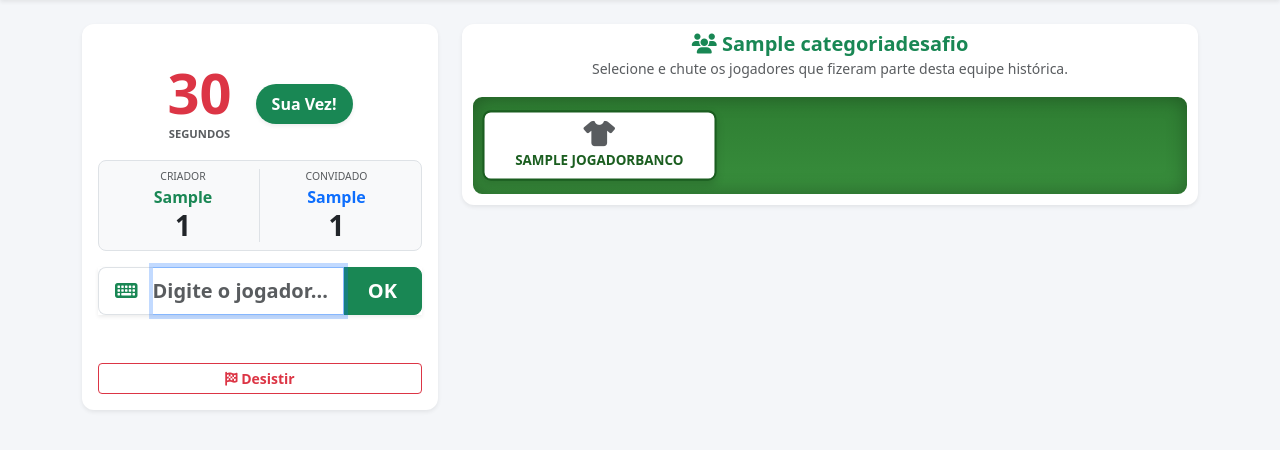
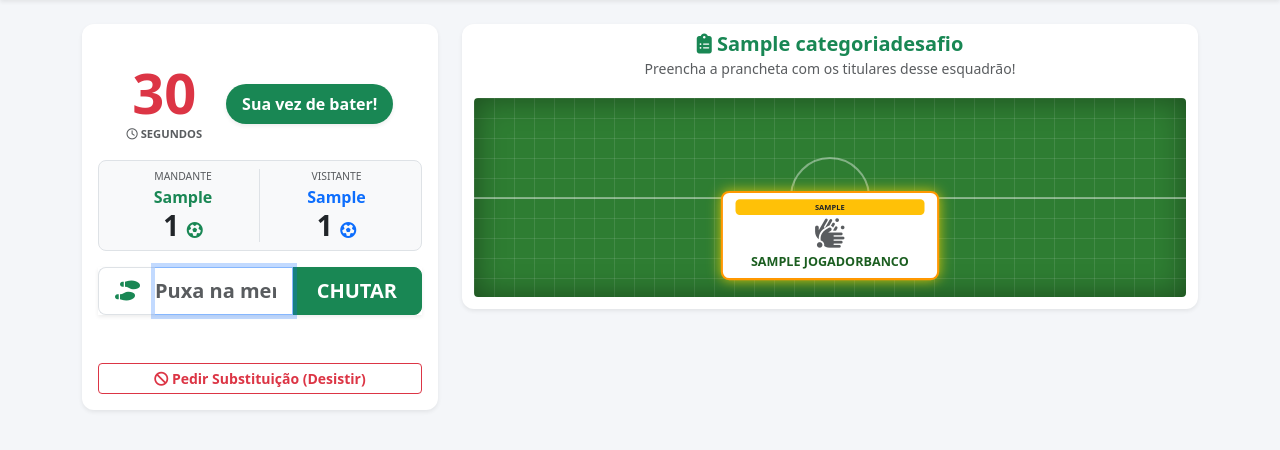
Before and after one commit to JullioDutra/BolaoCopa, a Django app: page /duelos/jogo/1/ in a window 1280 px wide. Shown: the part 62-512 px from the top of the page. Run offline with Django 5.2, Linux system fonts and the light colour scheme; a user stored in the database is signed in; tables that the repository leaves empty hold one stand-in row (values such as "Sample post").

Commit message:
Update game page title and styles

```diff
--- a/templates/duelos/jogo_elenco.html
+++ b/templates/duelos/jogo_elenco.html
@@ -1,50 +1,101 @@
 {% extends 'base.html' %}
 
-{% block title %}Duelo: Elencos clássicos{% endblock %}
+{% block title %}Prancheta do Professor - Cartolândia{% endblock %}
 
 {% block content %}
 <style>
     body { padding-bottom: 90px; }
 
+    /* O Gramado Tático */
     .campinho-bg {
-        background: linear-gradient(180deg, #2e7d32 0%, #388e3c 100%);
-        border: 3px solid white;
-        border-radius: 12px;
+        background: #2e7d32;
+        /* Textura de grama cortada */
+        background-image:
+            linear-gradient(rgba(255,255,255,.1) 1px, transparent 1px),
+            linear-gradient(90deg, rgba(255,255,255,.1) 1px, transparent 1px);
+        background-size: 20px 20px;
+        border: 4px solid white;
+        border-radius: 8px;
         position: relative;
-        padding: 15px;
-        box-shadow: inset 0 0 20px rgba(0,0,0,0.3);
+        padding: 20px 10px;
+        display: flex;
+        flex-direction: column;
+        gap: 15px;
+        box-shadow: inset 0 0 30px rgba(0,0,0,0.4);
+        overflow: hidden;
     }
 
-    .pitch-grid {
-        display: grid;
-        grid-template-columns: repeat(3, 1fr);
+    /* Linha de meio campo */
+    .campinho-bg::before {
+        content: '';
+        position: absolute;
+        top: 50%;
+        left: 0;
+        right: 0;
+        height: 2px;
+        background: rgba(255, 255, 255, 0.4);
+    }
+
+    /* Círculo central */
+    .campinho-bg::after {
+        content: '';
+        position: absolute;
+        top: 50%;
+        left: 50%;
+        transform: translate(-50%, -50%);
+        width: 80px;
+        height: 80px;
+        border: 2px solid rgba(255, 255, 255, 0.4);
+        border-radius: 50%;
+    }
+
+    .pitch-row {
+        display: flex;
+        justify-content: center;
         gap: 8px;
-        justify-items: center;
+        width: 100%;
+        z-index: 1; /* Fica acima das linhas do campo */
     }
 
     .jogador-slot {
-        background: rgba(255, 255, 255, 0.95);
-        border: 2px dashed #a5d6a7;
+        background: rgba(255, 255, 255, 0.9);
+        border: 2px solid #a5d6a7;
         border-radius: 8px;
-        padding: 8px 4px;
+        padding: 6px 2px;
         text-align: center;
         font-weight: bold;
-        width: 100%;
-        font-size: 0.8rem;
+        flex: 1;
+        min-width: 0; /* Ajuda a não quebrar no mobile */
+        max-width: 23%; /* Garante que caibam 4 na defesa */
+        font-size: 0.75rem;
         transition: all 0.3s ease;
         display: flex;
         flex-direction: column;
         align-items: center;
         justify-content: center;
+        box-shadow: 0 2px 5px rgba(0,0,0,0.3);
     }
 
     .jogador-revelado {
         background: #ffffff !important;
-        border-style: solid;
-        border-color: var(--verde-escuro);
+        border-color: #ffd700;
         color: var(--verde-escuro);
         transform: scale(1.05);
-        box-shadow: 0 4px 8px rgba(0,0,0,0.15);
+        box-shadow: 0 0 12px rgba(255, 215, 0, 0.8);
+    }
+
+    .posicao-badge {
+        font-size: 0.45rem;
+        text-transform: uppercase;
+        background: var(--bs-gray-300);
+        border-radius: 4px;
+        padding: 2px 4px;
+        margin-bottom: 4px;
+        color: #333;
+        width: 90%;
+        white-space: nowrap;
+        overflow: hidden;
+        text-overflow: ellipsis;
     }
 
     .status-vez-badge {
@@ -66,9 +117,9 @@
             z-index: 1050;
             border-top: 2px solid var(--verde-escuro);
         }
-        .jogador-slot i { font-size: 1.2rem !important; }
-        .jogador-slot span { font-size: 0.7rem; }
-        .campinho-bg { min-height: auto; }
+        .jogador-slot i { font-size: 1.1rem !important; margin-bottom: 2px !important; }
+        .jogador-slot span.nome-real { font-size: 0.65rem; }
+        .jogador-slot span.nome-oculto { font-size: 0.7rem; }
     }
 </style>
 
@@ -80,57 +131,105 @@
 
 <div class="row mt-3">
 
+    <!-- LADO ESQUERDO: O GRAMADO -->
     <div class="col-md-8 order-1 order-md-2 mb-4">
         <div class="card card-clean shadow-sm p-2 border-0">
             <div class="text-center mb-3">
-                <h5 class="fw-bold text-success mb-1"><i class="fa-solid fa-users"></i> {{ partida.categoria.titulo }}</h5>
-                <p class="text-muted small lh-sm mb-0">Selecione e chute os jogadores que fizeram parte desta equipe histórica.</p>
+                <h5 class="fw-bold text-success mb-1"><i class="fa-solid fa-clipboard-list"></i> {{ partida.categoria.titulo }}</h5>
+                <p class="text-muted small lh-sm mb-0">Preencha a prancheta com os titulares desse esquadrão!</p>
             </div>
 
             <div class="campinho-bg">
-                <div class="pitch-grid">
+                <!-- LINHA 4: ATAQUE (Itens 9, 10, 11) -->
+                <div class="pitch-row">
                     {% for item in partida.categoria.itens.all %}
-                    <div class="jogador-slot" id="slot-{{ item.id }}">
-                        <i class="fa-solid fa-shirt fs-4 mb-1 d-block text-muted"></i>
-                        <span class="nome-oculto">????</span>
-                        <span class="nome-real d-none text-uppercase text-truncate w-100 px-1">{{ item.get_nome }}</span>
-                    </div>
+                        {% if forloop.counter > 8 %}
+                        <div class="jogador-slot" id="slot-{{ item.id }}">
+                            <span class="posicao-badge">{{ item.posicao_tatica }}</span>
+                            <i class="fa-solid fa-shirt fs-3 mb-1 text-muted"></i>
+                            <span class="nome-oculto">????</span>
+                            <span class="nome-real d-none text-uppercase text-truncate w-100 px-1">{{ item.get_nome }}</span>
+                        </div>
+                        {% endif %}
+                    {% endfor %}
+                </div>
+
+                <!-- LINHA 3: MEIO-CAMPO (Itens 6, 7, 8) -->
+                <div class="pitch-row" style="margin-top: 10px;">
+                    {% for item in partida.categoria.itens.all %}
+                        {% if forloop.counter > 5 and forloop.counter <= 8 %}
+                        <div class="jogador-slot" id="slot-{{ item.id }}">
+                            <span class="posicao-badge">{{ item.posicao_tatica }}</span>
+                            <i class="fa-solid fa-shirt fs-3 mb-1 text-muted"></i>
+                            <span class="nome-oculto">????</span>
+                            <span class="nome-real d-none text-uppercase text-truncate w-100 px-1">{{ item.get_nome }}</span>
+                        </div>
+                        {% endif %}
+                    {% endfor %}
+                </div>
+
+                <!-- LINHA 2: DEFESA (Itens 2, 3, 4, 5) -->
+                <div class="pitch-row" style="margin-top: 10px;">
+                    {% for item in partida.categoria.itens.all %}
+                        {% if forloop.counter > 1 and forloop.counter <= 5 %}
+                        <div class="jogador-slot" id="slot-{{ item.id }}">
+                            <span class="posicao-badge">{{ item.posicao_tatica }}</span>
+                            <i class="fa-solid fa-shirt fs-3 mb-1 text-muted"></i>
+                            <span class="nome-oculto">????</span>
+                            <span class="nome-real d-none text-uppercase text-truncate w-100 px-1">{{ item.get_nome }}</span>
+                        </div>
+                        {% endif %}
+                    {% endfor %}
+                </div>
+
+                <!-- LINHA 1: GOLEIRO (Item 1) -->
+                <div class="pitch-row" style="margin-top: 10px;">
+                    {% for item in partida.categoria.itens.all %}
+                        {% if forloop.counter == 1 %}
+                        <div class="jogador-slot" id="slot-{{ item.id }}" style="max-width: 30%; border-color: #ff9800;">
+                            <span class="posicao-badge bg-warning text-dark">{{ item.posicao_tatica }}</span>
+                            <i class="fa-solid fa-hands-bubbles fs-3 mb-1 text-muted"></i>
+                            <span class="nome-oculto">????</span>
+                            <span class="nome-real d-none text-uppercase text-truncate w-100 px-1">{{ item.get_nome }}</span>
+                        </div>
+                        {% endif %}
                     {% endfor %}
                 </div>
             </div>
         </div>
     </div>
 
+    <!-- LADO DIREITO: PLACAR E CHUTES -->
     <div class="col-md-4 order-2 order-md-1 mb-4">
         <div class="card card-clean p-3 text-center shadow-sm h-100 border-0">
 
             <div class="d-flex justify-content-center align-items-center gap-4 mb-3 mt-md-4">
                 <div>
                     <h1 class="display-4 fw-bold text-danger mb-0 lh-1" id="timer">30</h1>
-                    <small class="text-muted fw-bold text-uppercase" style="font-size: 0.7rem;">Segundos</small>
+                    <small class="text-muted fw-bold text-uppercase" style="font-size: 0.7rem;"><i class="fa-regular fa-clock"></i> Segundos</small>
                 </div>
-                <div id="status-vez" class="status-vez-badge bg-light text-muted">Conectando...</div>
+                <div id="status-vez" class="status-vez-badge bg-light text-muted">No Vestiário...</div>
             </div>
 
             <div class="d-flex justify-content-between mb-3 bg-light p-2 rounded-3 border">
                 <div class="text-center w-50 border-end">
-                    <small class="d-block text-muted text-uppercase" style="font-size: 0.65rem;">Criador</small>
+                    <small class="d-block text-muted text-uppercase" style="font-size: 0.65rem;">Mandante</small>
                     <span class="fw-bold text-success text-truncate d-block px-1">{{ partida.jogador_criador.first_name|default:partida.jogador_criador.username }}</span>
-                    <h3 class="fw-bold mb-0" id="pts-j1">0</h3>
+                    <h3 class="fw-bold mb-0" id="pts-j1">0 <i class="fa-solid fa-futbol text-muted fs-6"></i></h3>
                 </div>
                 <div class="text-center w-50">
-                    <small class="d-block text-muted text-uppercase" style="font-size: 0.65rem;">Convidado</small>
+                    <small class="d-block text-muted text-uppercase" style="font-size: 0.65rem;">Visitante</small>
                     <span class="fw-bold text-primary text-truncate d-block px-1">{{ partida.jogador_convidado.first_name|default:partida.jogador_convidado.username }}</span>
-                    <h3 class="fw-bold mb-0" id="pts-j2">0</h3>
+                    <h3 class="fw-bold mb-0" id="pts-j2">0 <i class="fa-solid fa-futbol text-muted fs-6"></i></h3>
                 </div>
             </div>
 
             <div class="form-chute-container">
                 <form id="form-chute" onsubmit="enviarPalpite(event)">
                     <div class="input-group input-group-lg shadow-sm">
-                        <span class="input-group-text bg-white border-end-0 text-success"><i class="fa-solid fa-keyboard"></i></span>
-                        <input type="text" id="palpite" list="lista-jogadores" class="form-control border-start-0 ps-0 fw-bold" placeholder="Digite o jogador..." disabled autocomplete="off">
-                        <button class="btn btn-success fw-bold px-4" type="submit" id="btn-chute" disabled>OK</button>
+                        <span class="input-group-text bg-white border-end-0 text-success"><i class="fa-solid fa-shoe-prints"></i></span>
+                        <input type="text" id="palpite" list="lista-jogadores" class="form-control border-start-0 ps-0 fw-bold" placeholder="Puxa na memória..." disabled autocomplete="off">
+                        <button class="btn btn-success fw-bold px-4" type="submit" id="btn-chute" disabled>CHUTAR</button>
                     </div>
                 </form>
                 <div id="feedback-msg" class="mt-2 fw-bold text-center" style="min-height: 24px; font-size: 0.9rem;"></div>
@@ -138,23 +237,25 @@
 
             <div class="mt-auto pt-3">
                 <button class="btn btn-outline-danger btn-sm fw-bold w-100" onclick="desistirJogo()">
-                    <i class="fa-solid fa-flag-checkered"></i> Desistir
+                    <i class="fa-solid fa-ban"></i> Pedir Substituição (Desistir)
                 </button>
             </div>
         </div>
     </div>
 </div>
 
+<!-- MODAL FIM DE JOGO -->
 <div class="modal fade" id="modalFimJogo" data-bs-backdrop="static" data-bs-keyboard="false" tabindex="-1">
     <div class="modal-dialog modal-dialog-centered">
         <div class="modal-content border-0 shadow-lg rounded-4 text-center">
             <div class="modal-body p-5">
-                <i class="fa-solid fa-trophy text-warning mb-3" style="font-size: 4rem;"></i>
-                <h2 class="fw-bold text-dark mb-2">Fim de Jogo!</h2>
+                <i class="fa-solid fa-whistle text-dark mb-3" style="font-size: 4rem;"></i>
+                <h2 class="fw-bold text-dark mb-2">Fim de Papo!</h2>
+                <p class="text-muted">Apita o árbitro!</p>
                 <h4 class="text-primary fw-bold mb-4" id="modal-vencedor">...</h4>
 
                 <a href="{% url 'duelos:listar_desafios' %}" class="btn btn-success btn-lg w-100 fw-bold rounded-pill shadow-sm">
-                    Voltar para a Arena
+                    <i class="fa-solid fa-arrow-right-to-bracket"></i> Voltar pro Vestiário
                 </a>
             </div>
         </div>
@@ -190,17 +291,17 @@
             if (data.status === 'finalizado') {
                 clearInterval(pollInterval);
 
-                let vencedor = "O Jogo terminou empatado!";
-                if (data.pontos_j1 > data.pontos_j2) vencedor = "🏆 Vitória de {{ partida.jogador_criador.first_name|default:partida.jogador_criador.username|escapejs }}!";
-                if (data.pontos_j2 > data.pontos_j1) vencedor = "🏆 Vitória de {{ partida.jogador_convidado.first_name|default:partida.jogador_convidado.username|escapejs }}!";
+                let vencedor = "Tudo igual! Jogo empatado.";
+                if (data.pontos_j1 > data.pontos_j2) vencedor = "🏆 Taça na mão de {{ partida.jogador_criador.first_name|default:partida.jogador_criador.username|escapejs }}!";
+                if (data.pontos_j2 > data.pontos_j1) vencedor = "🏆 Taça na mão de {{ partida.jogador_convidado.first_name|default:partida.jogador_convidado.username|escapejs }}!";
 
                 document.getElementById('modal-vencedor').innerText = vencedor;
                 new bootstrap.Modal(document.getElementById('modalFimJogo')).show();
                 return;
             }
 
-            document.getElementById('pts-j1').innerText = data.pontos_j1;
-            document.getElementById('pts-j2').innerText = data.pontos_j2;
+            document.getElementById('pts-j1').innerHTML = `${data.pontos_j1} <i class="fa-solid fa-futbol text-success fs-6"></i>`;
+            document.getElementById('pts-j2').innerHTML = `${data.pontos_j2} <i class="fa-solid fa-futbol text-primary fs-6"></i>`;
             document.getElementById('timer').innerText = data.tempo_restante;
 
             let input = document.getElementById('palpite');
@@ -209,12 +310,12 @@
 
             if (data.turno_atual_id === meuUsuarioId) {
                 if (!meuTurno) { input.disabled = false; btn.disabled = false; input.focus(); }
-                statusBadge.innerText = "Sua Vez!";
+                statusBadge.innerText = "Sua vez de bater!";
                 statusBadge.className = "status-vez-badge bg-success text-white shadow-sm";
                 meuTurno = true;
             } else {
                 input.disabled = true; btn.disabled = true;
-                statusBadge.innerText = "Adversário...";
+                statusBadge.innerHTML = '<i class="fa-solid fa-spinner fa-spin"></i> Rival na bola...';
                 statusBadge.className = "status-vez-badge bg-light text-muted";
                 meuTurno = false;
             }
@@ -246,15 +347,15 @@
         }).then(res => res.json()).then(data => {
             let msg = document.getElementById('feedback-msg');
             msg.innerHTML = data.acertou ?
-                '<span class="text-success fs-6"><i class="fa-solid fa-check-circle"></i> Acertou!</span>' :
-                '<span class="text-danger fs-6"><i class="fa-solid fa-times-circle"></i> Errou!</span>';
+                '<span class="text-success fs-5"><i class="fa-solid fa-futbol"></i> Golaço! Mandou bem!</span>' :
+                '<span class="text-danger fs-5"><i class="fa-solid fa-plane-up"></i> Isolou! Passou longe...</span>';
             atualizarPartida();
             setTimeout(() => msg.innerHTML = '', 2000);
         });
     }
 
     function desistirJogo() {
-        if (confirm("Tem certeza que deseja desistir?")) {
+        if (confirm("Vai jogar a toalha mesmo? O adversário leva os 3 pontos.")) {
             fetch(desistirUrl, { method: 'POST', headers: { 'X-CSRFToken': getCookie('csrftoken') } })
             .then(() => atualizarPartida());
         }
```
